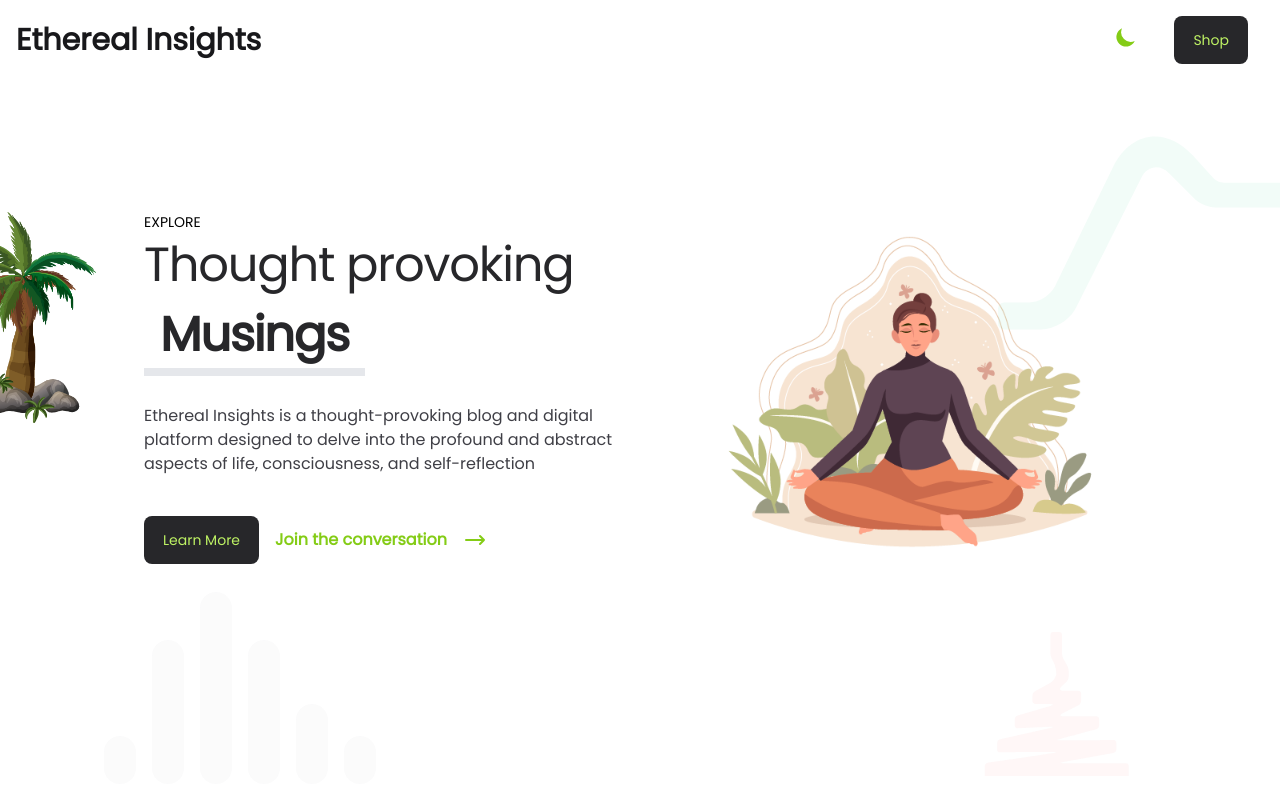
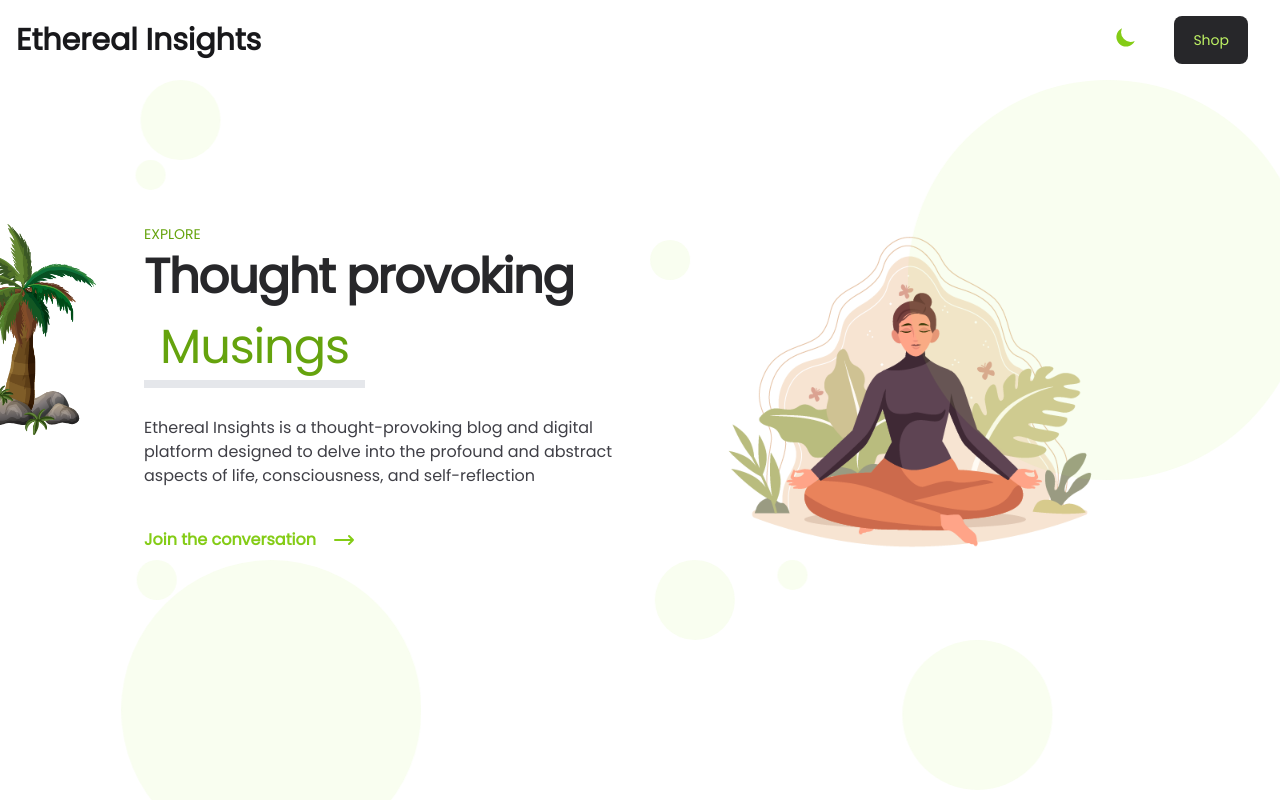
Before and after one commit to jerryetiang/ethereal-insights, a Next.js app: page / in a window 1280 px wide. Shown: the top 800 px of the page. Built offline with nearby package versions, Linux system fonts and the light colour scheme.

Commit message:
ADD: Background to hero section, loader to header

```diff
--- /dev/null
+++ b/src/ui/components/BGShape.tsx
@@ -0,0 +1,112 @@
+"use client";
+import React, { useEffect, useRef } from "react";
+import gsap from "gsap";
+
+interface BGShapeProps {
+  color: string;
+  rotation: string;
+  shape: "circle" | "triangle" | "square" | "cross";
+  size: number;
+  position?: { top: string; left: string };
+}
+
+const BGShape: React.FC<BGShapeProps> = ({
+  color,
+  rotation,
+  shape,
+  size,
+  position,
+}) => {
+  const shapeRef = useRef(null);
+  useEffect(() => {
+    // Generate random direction and speed
+    const direction = Math.random() > 0.5 ? 1 : -1; // 1 for right, -1 for left
+    const speed = Math.random() * 10 + 5; // Random speed between 5 and 15
+
+    // Animate the shape using GSAP
+    const tl = gsap.timeline({ repeat: -1, yoyo: true });
+    tl.to(shapeRef.current, { x: `+=${direction * speed}`, duration: 2 });
+
+    return () => {
+      tl.kill(); // Kill the animation on unmount
+    };
+  }, [shapeRef]); // Run only on mount and unmount
+
+  const getRandomPosition = () => {
+    return {
+      top: Math.floor(Math.random() * 100) + "vh",
+      left: Math.floor(Math.random() * 100) + "vw",
+    };
+  };
+
+  const renderShape = () => {
+    switch (shape) {
+      case "circle":
+        return (
+          <svg
+            width={size}
+            height={size}
+            viewBox="0 0 24 24"
+            className={`w-${size} h-${size} object-fill fill-${color} text-${color}`}
+            fill="none"
+            xmlns="http://www.w3.org/2000/svg"
+          >
+            <circle cx="12" cy="12" r="12" />
+          </svg>
+        );
+      case "triangle":
+        return (
+          <svg
+            width={size}
+            height={size}
+            viewBox="0 0 24 24"
+            className={`w-${size} h-${size} object-fill fill-${color} text-${color}`}
+            fill="none"
+            xmlns="http://www.w3.org/2000/svg"
+          >
+            <path d="M12 2L22 21H2L12 2z" />
+          </svg>
+        );
+      case "square":
+        return (
+          <svg
+            width={size}
+            height={size}
+            viewBox="0 0 24 24"
+            className={`w-${size} h-${size} object-fill fill-${color} text-${color}`}
+            fill="none"
+            xmlns="http://www.w3.org/2000/svg"
+          >
+            <rect width="24" height="24" />
+          </svg>
+        );
+      case "cross":
+        return (
+          <svg
+            width={size}
+            height={size}
+            viewBox="0 0 24 24"
+            className={`w-${size} h-${size} object-fill fill-${color} text-${color}`}
+            fill="none"
+            xmlns="http://www.w3.org/2000/svg"
+          >
+            <path d="M18 6L6 18M6 6l12 12" />
+          </svg>
+        );
+      default:
+        return null;
+    }
+  };
+
+  return (
+    <div
+      ref={shapeRef}
+      style={position || getRandomPosition()}
+      className={`absolute z-0 opacity-10 transform rotate-${rotation}`}
+    >
+      {renderShape()}
+    </div>
+  );
+};
+
+export default BGShape;
--- a/src/ui/sections/home/header.tsx
+++ b/src/ui/sections/home/header.tsx
@@ -1,15 +1,68 @@
-"use client"
-import React from "react";
+"use client";
+import React, { useEffect, useMemo, useRef, useState } from "react";
 import Image from "next/image";
 import Link from "next/link";
 import { Button } from "flowbite-react";
+import BGShape from "@/ui/components/BGShape";
+import gsap from "gsap";
 
 export default function Header() {
+  const meditatingWomanRef = useRef(null);
+  const textRef = useRef(null);
+  const loaderRef = useRef(null);
+  const [isLoading, setIsLoading] = useState(true); // State to manage loading state
+
+  useEffect(() => {
+    // Animate the woman meditating with GSAP
+    const tl = gsap.timeline({ defaults: { ease: "power2.inOut" } });
+
+    tl.to(loaderRef.current, { opacity: 0, duration: 1, delay: 0.5 }); // Fade out the loader after 0.5 seconds
+
+    setIsLoading(false); // Set loading state to false as soon as the animations start
+
+    // Animation for the text
+    tl.fromTo(
+      Object.values(textRef),
+      { scale: 0, opacity: 0, y: "+=20" },
+      { scale: 1, opacity: 1, y: 0, stagger: 0.2, duration: 1 },
+      0 // Start the text animation from the beginning
+    );
+
+    tl.fromTo(
+      meditatingWomanRef.current,
+      { scale: 0, opacity: 0 },
+      { scale: 1, opacity: 1, duration: 2 },
+      "-=1" // Start the woman meditating animation 1 second before the text animation ends
+    );
+
+    // Optional: Add more animations to tl as needed
+
+    // You can adjust the options and add more animations as needed
+    // tl.to(meditatingWomanRef.current, { x: "+=50", duration: 5, yoyo: true, repeat: -1 });
+
+    tl.eventCallback("onComplete", () => {
+      setIsLoading(false)
+    });
+
+    return () => {
+      tl.kill(); // Kill the animation on unmount
+    };
+  }, []);
+
   return (
     <div className="dark:bg-black dark:text-light bg-white relative flex items-center justify-center overflow-hidden theme-transition h-screen mx-auto">
+       <div
+       ref={loaderRef}
+        className={`absolute inset-0 flex items-center justify-center bg-white dark:bg-black opacity-75 transition-opacity ${
+          isLoading ? 'opacity-100' : 'opacity-0'
+        }`}
+      >
+        {/* Loader content */}
+        {isLoading && <span className="text-4xl font-bold">Ethereal Insights</span>}
+      </div>
       <div className="relative mx-auto h-screen px-4 pb-20 md:pb-10 sm:max-w-xl md:max-w-full md:px-24 lg:max-w-screen-xl lg:px-8 flex flex-col items-center justify-center animate__animated animate__fadeIn">
         <div className="flex flex-col items-center justify-between lg:flex-row py-16">
-          <div className=" relative mt-4">
+          <div className="scale-0 opacity-0 relative mt-4" ref={textRef}>
             <div className=" absolute top-0 -left-48">
               <Image
                 src="/palm-tree.png"
@@ -20,34 +73,32 @@ export default function Header() {
               />
             </div>
             <div className="lg:max-w-xl lg:pr-5 relative z-10">
-              <p className="flex text-sm uppercase text-g1 ">Explore</p>
-              <h2 className="mb-6 max-w-lg text-4xl font-light leading-snug tracking-tight text-g1 sm:text-5xl sm:leading-snug text-zinc-800 dark:text-zinc-300">
+              <p className=" flex text-sm uppercase text-g1 text-lime-600">
+                Explore
+              </p>
+              <h2 className=" mb-6 text-9xl font-bold leading-snug tracking-tight text-g1 sm:text-5xl sm:leading-snug text-zinc-800 dark:text-zinc-300">
                 Thought provoking
-                <span className="my-1 inline-block border-b-8 border-g4 bg-white dark:bg-black px-4 font-bold text-g4 animate__animated animate__flash theme-transition">
+                <span className="my-1 inline-block text-lime-600 border-b-8 border-g4 bg-white dark:bg-black px-4 font-medium text-g4 animate__animated animate__flash theme-transition">
                   Musings
                 </span>
               </h2>
-              <p className="text-base text-zinc-700 dark:text-zinc-400 theme-transition">
+              <p className=" text-base text-zinc-700 dark:text-zinc-400 theme-transition">
                 Ethereal Insights is a thought-provoking blog and digital
                 platform designed to delve into the profound and abstract
                 aspects of life, consciousness, and self-reflection
               </p>
-              <div className="mt-10 flex flex-col items-center md:flex-row">
-                <Button
-                  color="dark"
-                  className="md:mr-4 md:mb-0 md:w-auto mb-3 inline-flex h-12  items-center justify-center text-lime-300 bg-zinc-800 border border-transparent enabled:hover:bg-zinc-900 focus:ring-4 focus:ring-zinc-300 dark:bg-zinc-800 dark:enabled:hover:bg-zinc-700 dark:focus:ring-zinc-800 dark:border-zinc-700 theme-transition"
-                >
-                  Learn More
-                </Button>
+              <div className=" mt-10 flex flex-col items-center md:flex-row">
+                {/* Your Button component */}
+              </div>
               <Link
                 href="/"
                 aria-label="join"
-                  className="group inline-flex items-center font-semibold text-g1 text-lime-500"
+                className=" group inline-flex items-center font-semibold text-g1 text-lime-500"
               >
                 Join the conversation
                 <svg
                   xmlns="http://www.w3.org/2000/svg"
-                    className="ml-4 h-6 w-6 transition-transform group-hover:translate-x-2"
+                  className=" ml-4 h-6 w-6 transition-transform group-hover:translate-x-2"
                   fill="none"
                   viewBox="0 0 24 24"
                   stroke="currentColor"
@@ -60,7 +111,6 @@ export default function Header() {
                   />
                 </svg>
               </Link>
-              </div>
             </div>
           </div>
           <div className="relative hidden lg:ml-4 lg:block lg:w-1/2">
@@ -78,7 +128,10 @@ export default function Header() {
                 d="M16 17l-4 4m0 0l-4-4m4 4V3"
               />
             </svg>
-            <div className="bg-white dark:bg-black mx-auto w-fit overflow-hidden rounded-[6rem] rounded-br-none rounded-tl-none theme-transition">
+            <div
+              ref={meditatingWomanRef}
+              className="scale-0 opacity-0 bg-white dark:bg-black mx-auto w-fit overflow-hidden rounded-[6rem] rounded-br-none rounded-tl-none theme-transition"
+            >
               <Image
                 src="/woman-meditating.png"
                 alt="woman meditating"
@@ -92,51 +145,113 @@ export default function Header() {
       <div className="hidden text-9xl varien absolute top-6 left-1/4 text-g/10 z-10">
         Explore
       </div>
-      <div className="absolute -bottom-24 left-10 z-0 opacity-10">
+
+      <BGShape
+        color="lime-300"
+        rotation="0"
+        shape="circle"
+        position={{ top: "10vh", left: "10vw" }}
+        size={80}
+      />
+      <BGShape
+        color="lime-300"
+        rotation="0"
+        shape="circle"
+        position={{ top: "20vh", left: "10vw" }}
+        size={30}
+      />
+      <BGShape
+        color="lime-300"
+        rotation="0"
+        shape="circle"
+        position={{ top: "30vh", left: "50vw" }}
+        size={40}
+      />
+      <BGShape
+        color="lime-300"
+        rotation="0"
+        shape="circle"
+        position={{ top: "70vh", left: "50vw" }}
+        size={80}
+      />
+      <BGShape
+        color="lime-300"
+        rotation="0"
+        shape="circle"
+        position={{ top: "70vh", left: "60vw" }}
+        size={30}
+      />
+      <BGShape
+        color="lime-300"
+        rotation="0"
+        shape="circle"
+        position={{ top: "70vh", left: "10vw" }}
+        size={40}
+      />
+
+      <BGShape
+        color="lime-300"
+        rotation="0"
+        shape="circle"
+        position={{ top: "80vh", left: "70vw" }}
+        size={150}
+      />
+
+      <BGShape
+        color="lime-300"
+        rotation="30"
+        shape="circle"
+        size={300}
+        position={{ top: "70vh", left: "10vw" }}
+      />
+      <BGShape
+        color="lime-300"
+        rotation="30"
+        shape="circle"
+        size={400}
+        position={{ top: "10vh", left: "70vw" }}
+      />
+
+      {/* Idle path */}
+      {/* <div className="absolute -bottom-24 left-10 z-0 opacity-50">
         <svg
           width="800px"
           height="800px"
           viewBox="0 0 24 24"
-          className="w-96 z-0 h-full object-fill fill-zinc-300 text-zinc-300"
+          className="w-96 z-0 h-full object-fill fill-lime-300 text-lime-300"
           fill="none"
           xmlns="http://www.w3.org/2000/svg"
         >
-          <path
-            fillRule="evenodd"
-            clipRule="evenodd"
-            d="M12 6C12 5.44772 11.5523 5 11 5C10.4477 5 10 5.44772 10 6V16C10 16.5523 10.4477 17 11 17C11.5523 17 12 16.5523 12 16V6ZM9 9C9 8.44772 8.55228 8 8 8C7.44772 8 7 8.44772 7 9V16C7 16.5523 7.44772 17 8 17C8.55228 17 9 16.5523 9 16V9ZM15 9C15 8.44772 14.5523 8 14 8C13.4477 8 13 8.44772 13 9V16C13 16.5523 13.4477 17 14 17C14.5523 17 15 16.5523 15 16V9ZM18 13C18 12.4477 17.5523 12 17 12C16.4477 12 16 12.4477 16 13V16C16 16.5523 16.4477 17 17 17C17.5523 17 18 16.5523 18 16V13ZM6 15C6 14.4477 5.55228 14 5 14C4.44772 14 4 14.4477 4 15V16C4 16.5523 4.44772 17 5 17C5.55228 17 6 16.5523 6 16V15ZM21 15C21 14.4477 20.5523 14 20 14C19.4477 14 19 14.4477 19 15V16C19 16.5523 19.4477 17 20 17C20.5523 17 21 16.5523 21 16V15ZM4 18C3.44772 18 3 18.4477 3 19C3 19.5523 3.44772 20 4 20H21C21.5523 20 22 19.5523 22 19C22 18.4477 21.5523 18 21 18H4Z"
-          />
+           <circle cx="12" cy="12" r="6" fill="#84CC16" />
         </svg>
-      </div>
-      <div className="absolute -bottom-0 left-3/4 z-0 opacity-10 ">
+      </div> */}
+
+      {/* idle path */}
+      {/* <div className="absolute -bottom-0 left-3/4 z-0 opacity-50 ">
         <svg
           width="800px"
           height="800px"
           viewBox="0 0 256 256"
           xmlns="http://www.w3.org/2000/svg"
-          className="w-48 z-0  h-full -rotate-90 object-fill fill-red-300 text-red-300"
+          className="w-48 z-0  h-full -rotate-90 object-fill fill-lime-300 text-lime-300"
         >
-          <path
-            d="M32 225h12.993A4.004 4.004 0 0 0 49 220.997V138.01c0-4.976.724-5.04 1.614-.16l12.167 66.708c.397 2.177 2.516 3.942 4.713 3.942h8.512a3.937 3.937 0 0 0 3.947-4S79 127.5 80 129s14.488 52.67 14.488 52.67c.559 2.115 2.8 3.83 5.008 3.83h8.008a3.993 3.993 0 0 0 3.996-3.995v-43.506c0-4.97 1.82-5.412 4.079-.965l10.608 20.895c1.001 1.972 3.604 3.571 5.806 3.571h9.514a3.999 3.999 0 0 0 3.993-4.001v-19.49c0-4.975 2.751-6.074 6.155-2.443l6.111 6.518c1.51 1.61 4.528 2.916 6.734 2.916h7c2.21 0 5.567-.855 7.52-1.92l9.46-5.16c1.944-1.06 5.309-1.92 7.524-1.92h23.992a4.002 4.002 0 0 0 4.004-3.992v-7.516a3.996 3.996 0 0 0-4.004-3.992h-23.992c-2.211 0-5.601.823-7.564 1.834l-4.932 2.54c-4.423 2.279-12.028 3.858-16.993 3.527l2.97.198c-4.962-.33-10.942-4.12-13.356-8.467l-11.19-20.14c-1.07-1.929-3.733-3.492-5.939-3.492h-7c-2.21 0-4 1.794-4 4.001v19.49c0 4.975-1.14 5.138-2.542.382l-12.827-43.535c-.625-2.12-2.92-3.838-5.127-3.838h-8.008c-2.207 0-3.916 1.784-3.817 4.005l1.92 42.998c.221 4.969-.489 5.068-1.585.224l-15.13-66.825c-.488-2.155-2.681-3.902-4.878-3.902h-8.512a3.937 3.937 0 0 0-3.947 4s.953 77-.047 75.5-13.937-92.072-13.937-92.072C49.252 34.758 47.21 33 45 33H31.999"
-            fillRule="evenodd"
-          />
+          <circle cx="128" cy="128" r="64" fill="#84CC16" />
         </svg>
-      </div>
-      <div className=" absolute top-10 left-3/4 z-0 opacity-10 ">
+      </div> */}
+
+      {/* Idle path */}
+      {/* <div className=" absolute top-10 left-3/4 z-0 opacity-50 ">
         <svg
           fill="#000000"
           width="800px"
           height="800px"
           viewBox="0 0 256 256"
           xmlns="http://www.w3.org/2000/svg"
-          className="w-96 z-0 h-full object-fill fill-green-300 text-green-300"
+          className="w-96 z-0 h-full object-fill fill-lime-300 text-lime-300"
         >
-          <path
-            d="M230.704 99.2a4.004 4.004 0 0 0-4.01-3.995h-50.981c-2.215 0-5.212-1.327-6.693-2.964L155.289 77.08c-17.795-19.65-41.628-16.256-53.234 7.58l-38.736 79.557C60.42 170.172 52.705 175 46.077 175H29.359a3.996 3.996 0 0 0-3.994 3.995v10.01A4 4 0 0 0 29.372 193h24.7c8.835 0 19.208-6.395 23.174-14.293l43.645-86.914c3.964-7.894 12.233-9.228 18.473-2.974l17.184 17.219c3.123 3.13 9.242 5.667 13.647 5.667H226.7a4.005 4.005 0 0 0 4.004-3.994v-8.512z"
-            fillRule="evenodd"
-          />
+          <circle cx="128" cy="128" r="64" fill="#84CC16" />
         </svg>
-      </div>
+      </div> */}
     </div>
   );
 }
```
Also changed, not shown: public/bg/leaf.svg (added). Lines whose indentation alone changed are shown as unchanged.
